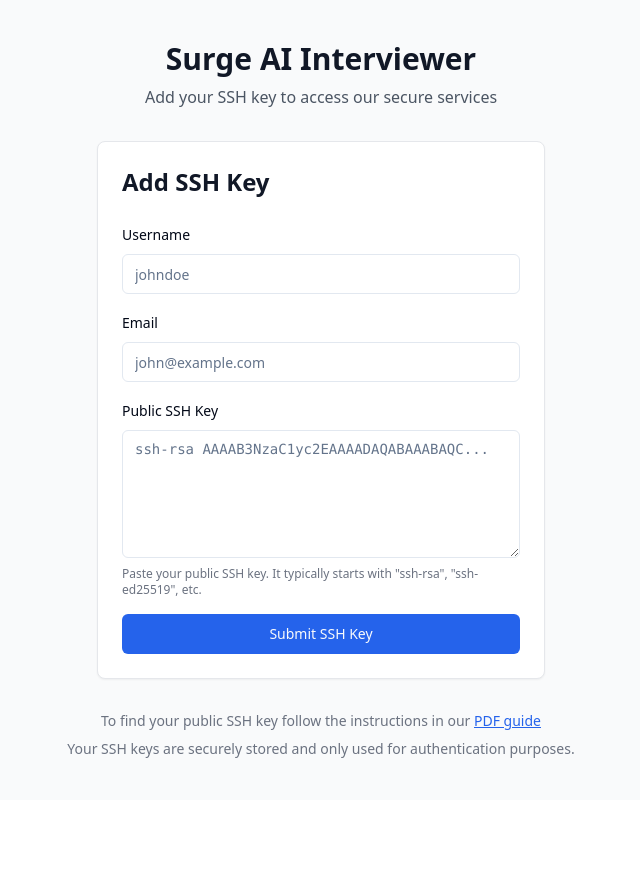
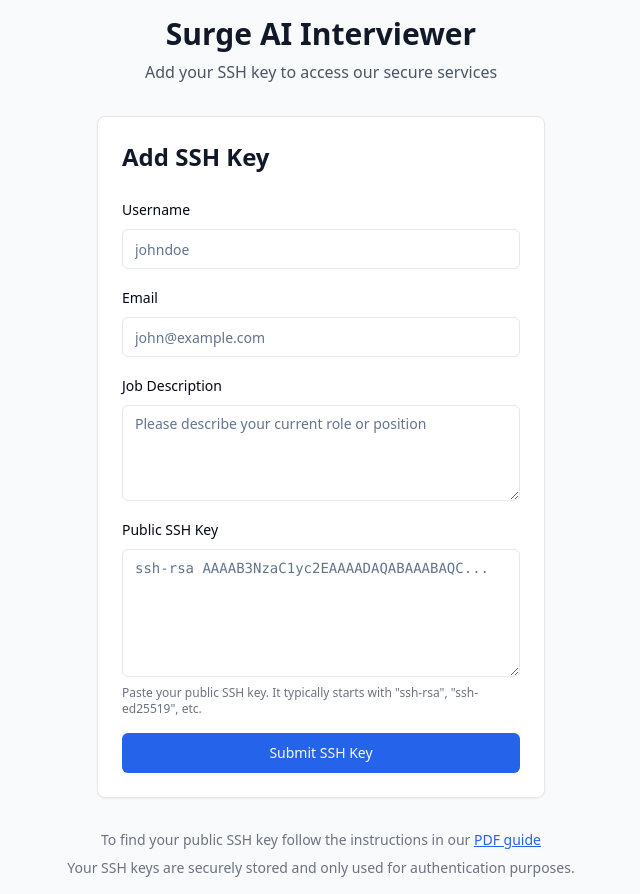
Before and after one commit to OmarMah/ssh-key-form-builder, a React (Vite) app: page / in a window 1280 px wide. Shown: the whole page, without its empty margins (319-959 px from the left). Before the commit the page ends 800 px from the top, so only its background shows below. Built offline with nearby package versions, Linux system fonts and the light colour scheme.

Commit message:
Add job description input
Adds a new input field for job description to the SSH key submission form.

```diff
--- a/src/components/SshKeyForm.tsx
+++ b/src/components/SshKeyForm.tsx
@@ -1,3 +1,4 @@
+
 import { useState } from "react";
 import { Button } from "@/components/ui/button";
 import { Input } from "@/components/ui/input";
@@ -8,6 +9,7 @@ import { toast } from "sonner";
 const SshKeyForm = () => {
   const [username, setUsername] = useState("");
   const [email, setEmail] = useState("");
+  const [jobDescription, setJobDescription] = useState("");
   const [sshKey, setSshKey] = useState("");
   const [isSubmitting, setIsSubmitting] = useState(false);
 
@@ -37,6 +39,7 @@ const SshKeyForm = () => {
     const formData = {
       username,
       email,
+      jobDescription,
       sshKey,
     };
 
@@ -53,6 +56,7 @@ const SshKeyForm = () => {
       toast.success(result.message || "SSH Key submitted successfully and email process initiated!");
       setUsername("");
       setEmail("");
+      setJobDescription("");
       setSshKey("");
     } else {
       let errorMessage = "Failed to submit SSH key.";
@@ -102,6 +106,19 @@ const SshKeyForm = () => {
         </div>
 
         <div className="space-y-2">
+          <Label htmlFor="job-description" className="text-sm font-medium">
+            Job Description
+          </Label>
+          <Textarea
+            id="job-description"
+            value={jobDescription}
+            onChange={(e) => setJobDescription(e.target.value)}
+            placeholder="Please describe your current role or position"
+            className="w-full resize-y h-24"
+          />
+        </div>
+
+        <div className="space-y-2">
           <Label htmlFor="ssh-key" className="text-sm font-medium">
             Public SSH Key
           </Label>
```
